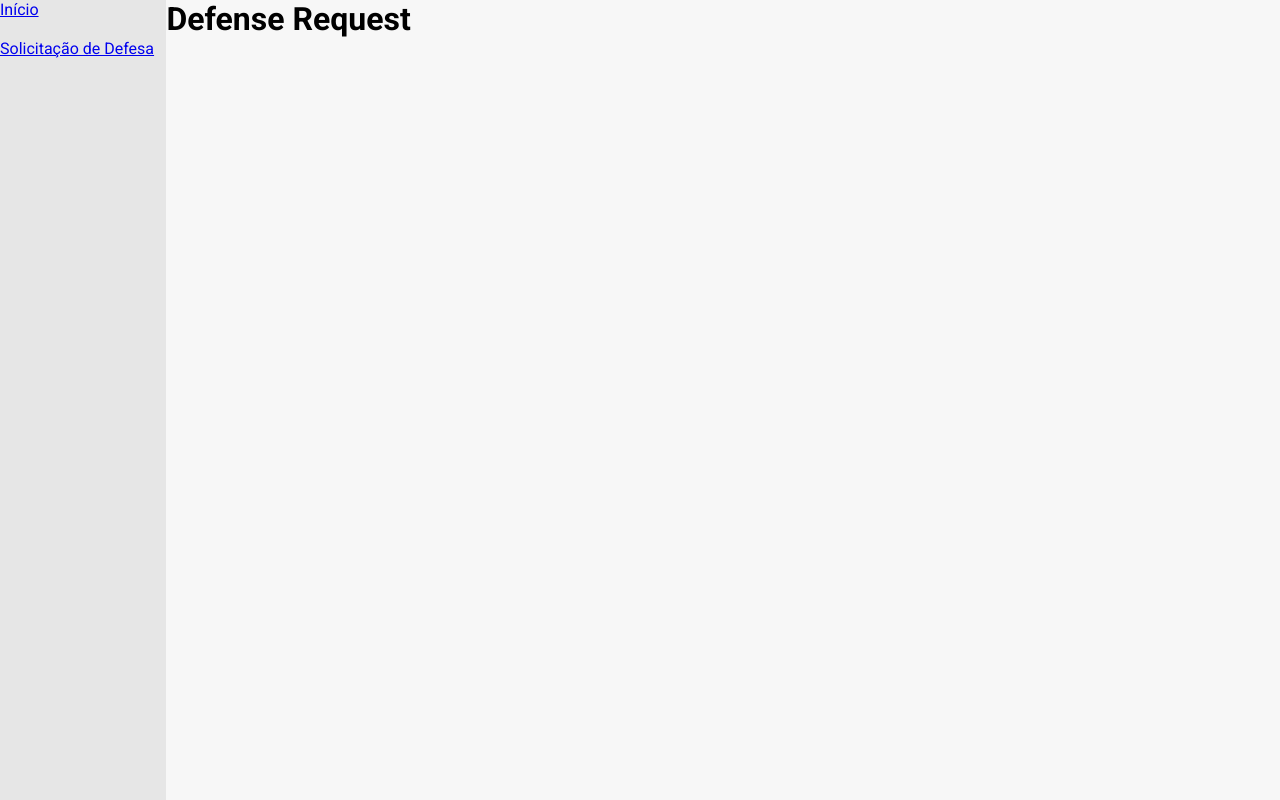
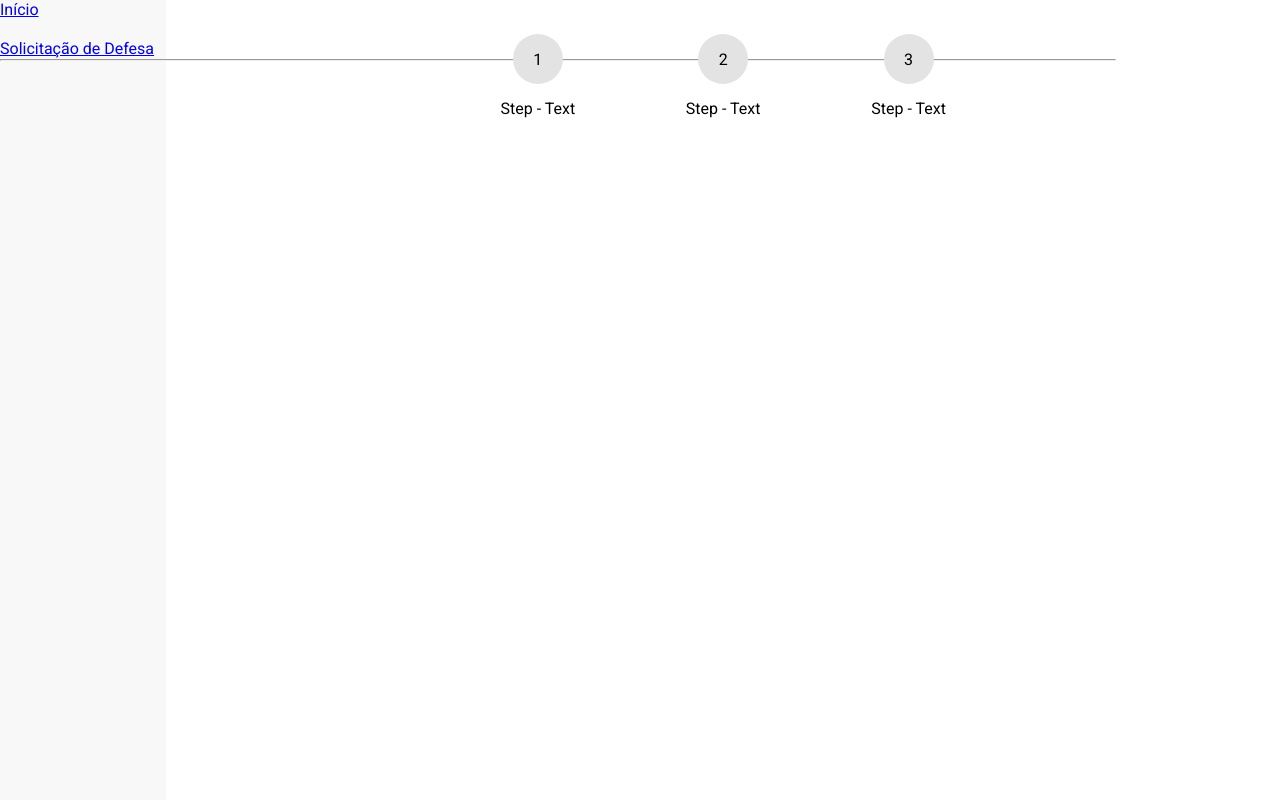
Before and after one commit to mhsfn00/controle-solicitacoes-front, a React (Vite) app: page /defenseRequest in a window 1280 px wide. Built offline with nearby package versions, Linux system fonts and the light colour scheme.

Commit message:
Estilização do ProgressStepper e adição da div pageContent para centralizar o stepper e o forms

```diff
--- /dev/null
+++ b/src/components/ProgressStepper/ProgressStepper.module.css
@@ -0,0 +1,38 @@
+.stepperContainer {
+    display: flex;
+    justify-content: space-between;
+    padding: 10px 0;
+    width: 100%;
+}
+
+.stepCircle {
+    z-index: 1;
+    display: flex;
+    width: 50px;
+    height: 50px;
+    border-radius: 50%;
+    background-color: #E3E3E3;
+    justify-content: center;
+    align-items: center;
+}
+
+.stepText {
+
+}
+
+.step {
+    display: flex;
+    flex-direction: column;
+    justify-content: center;
+    align-items: center;
+    gap: 15px;
+}
+
+.line {
+    position: absolute;
+    left: 0;
+    right: 0;
+    width: 87vw;
+    margin-top: 25px;
+    color: #E3E3E3;
+}
--- /dev/null
+++ b/src/components/ProgressStepper/ProgressStepper.tsx
@@ -0,0 +1,22 @@
+import styles from "./ProgressStepper.module.css";
+
+const ProgressStepper: React.FC = () => {
+    return (
+        <div className={styles.stepperContainer}>
+            <hr className={styles.line}/>
+            <div className={styles.step}>
+                <div className={styles.stepCircle}>1</div>
+                <p className={styles.stepText}>Step - Text</p>
+            </div>
+            <div className={styles.step}>
+                <div className={styles.stepCircle}>2</div>
+                <p className={styles.stepText}>Step - Text</p>
+            </div>
+            <div className={styles.step}>
+                <div className={styles.stepCircle}>3</div>
+                <p className={styles.stepText}>Step - Text</p>
+            </div>
+        </div>
+    )
+}
+export default ProgressStepper;
--- a/src/pages/DefenseRequestPage/DefenseRequestPage.tsx
+++ b/src/pages/DefenseRequestPage/DefenseRequestPage.tsx
@@ -1,8 +1,12 @@
+import ProgressStepper from "../../components/ProgressStepper/ProgressStepper";
+
 const DefenseRequestPage: React.FC = () =>
 {
     return (
         <div className="pageContainer">
-            <h1>Defense Request</h1>
+            <div className="pageContent">
+                <ProgressStepper/>
+            </div>
         </div>
     )
 }
--- a/src/styles/colors.css
+++ b/src/styles/colors.css
@@ -1,5 +1,5 @@
 :root {
-    --background-primary: #F7F7F7F7;
-    --background-secondary: #E3E3E3E3;
+    --background-primary: #FFFFFF;
+    --background-secondary: #F8F8F8;
     --button-primary: #000000;
 }
--- a/src/styles/index.css
+++ b/src/styles/index.css
@@ -12,4 +12,14 @@
     margin-left: 13vw;
     width: 87vw;
     height: 100vh;
+    display: flex;
+    justify-content: center;
+    align-items: center;
 }
+
+.pageContent {
+    display: flex;
+    flex-direction: column;
+    height: 94vh;
+    width: 40%;
+}
```
